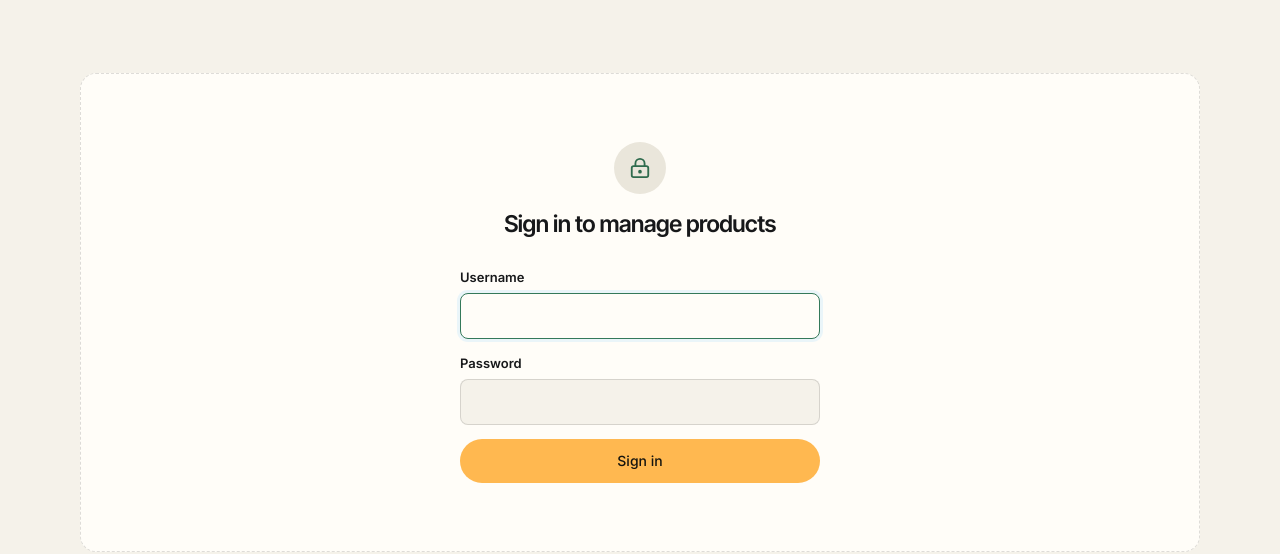
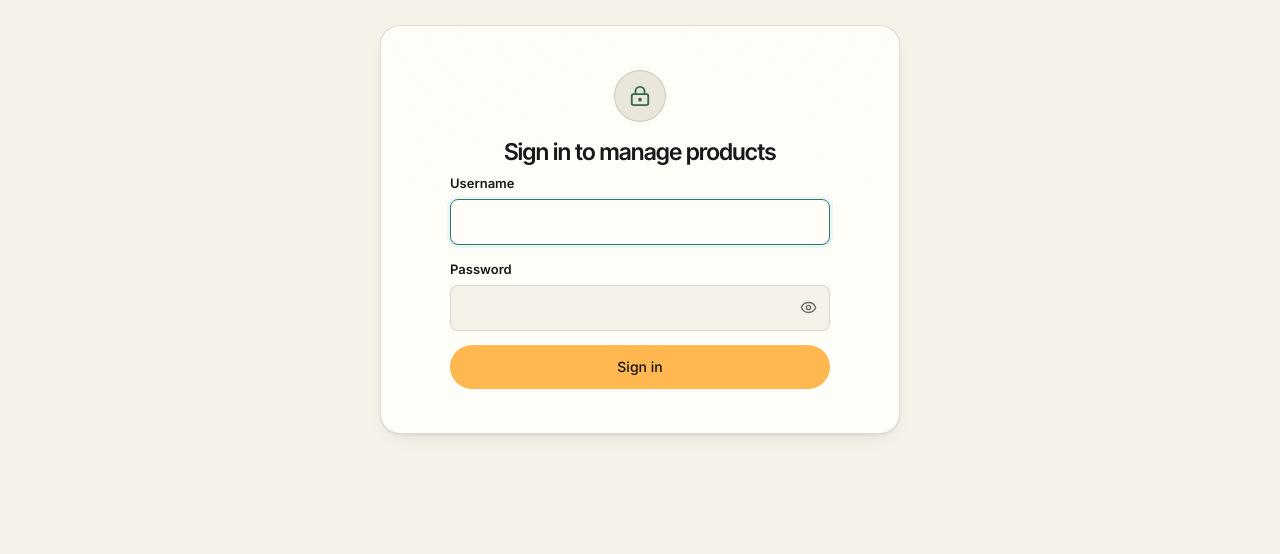
Before and after one commit to kelmaxxx/SARI, a plain HTML site: page frontend/admin.html in a window 1280 px wide. Shown: the part 269-823 px from the top of the page. Drawn offline with Linux system fonts and the light colour scheme.

Commit message:
Enhance admin authentication UI: add password visibility toggle and improve layout for sign-in form

```diff
--- a/frontend/admin.html
+++ b/frontend/admin.html
@@ -49,7 +49,7 @@
       <span>Checking your sign-in…</span>
     </div>
 
-    <section class="state state-wide" id="admin-auth" hidden aria-labelledby="admin-auth-title">
+    <section class="state state-wide auth-card" id="admin-auth" hidden aria-labelledby="admin-auth-title">
       <span class="state-icon"><i data-lucide="lock-keyhole" aria-hidden="true"></i></span>
       <h3 id="admin-auth-title">Sign in to manage products</h3>
       <p id="admin-auth-message" aria-live="polite"></p>
@@ -58,13 +58,18 @@
       <form id="admin-auth-form" class="auth-form" novalidate>
         <div class="field">
           <label for="admin-username">Username</label>
-          <input id="admin-username" name="username" type="text" autocomplete="username">
+          <input id="admin-username" name="username" type="text" autocomplete="username" autocapitalize="none" spellcheck="false" aria-describedby="admin-username-error">
           <p class="field-error" id="admin-username-error"></p>
         </div>
 
         <div class="field">
           <label for="admin-password">Password</label>
-          <input id="admin-password" name="password" type="password" autocomplete="current-password">
+          <div class="password-field">
+            <input id="admin-password" name="password" type="password" autocomplete="current-password" aria-describedby="admin-password-error">
+            <button type="button" class="password-toggle" data-password-toggle aria-label="Show password" aria-pressed="false">
+              <i data-lucide="eye" aria-hidden="true"></i>
+            </button>
+          </div>
           <p class="field-error" id="admin-password-error"></p>
         </div>
 
@@ -76,12 +81,22 @@
 
         <div class="field">
           <label for="admin-new-password">New password</label>
+          <div class="password-field">
             <input id="admin-new-password" name="newPassword" type="password" autocomplete="new-password">
+            <button type="button" class="password-toggle" data-password-toggle aria-label="Show password" aria-pressed="false">
+              <i data-lucide="eye" aria-hidden="true"></i>
+            </button>
+          </div>
         </div>
 
         <div class="field">
           <label for="admin-confirm-password">Confirm password</label>
+          <div class="password-field">
             <input id="admin-confirm-password" name="confirmPassword" type="password" autocomplete="new-password">
+            <button type="button" class="password-toggle" data-password-toggle aria-label="Show password" aria-pressed="false">
+              <i data-lucide="eye" aria-hidden="true"></i>
+            </button>
+          </div>
         </div>
 
         <div id="admin-required-attrs"></div>
@@ -94,6 +109,7 @@
     </section>
 
     <div id="admin-content" hidden>
+      <div class="table-card">
         <div class="admin-toolbar">
           <div class="search">
             <i data-lucide="search" class="search-icon" aria-hidden="true"></i>
@@ -103,7 +119,7 @@
           <p class="results" id="admin-count" aria-live="polite"></p>
         </div>
 
-      <div class="table-card">
+        <div class="table-scroll">
           <table class="product-table" id="product-table">
             <caption class="visually-hidden">All products in the catalog</caption>
             <thead>
@@ -117,6 +133,7 @@
             </thead>
             <tbody id="product-rows"></tbody>
           </table>
+        </div>
 
         <div class="admin-empty" id="admin-empty" hidden>
           <span class="state-icon"><i data-lucide="package-open" aria-hidden="true"></i></span>
@@ -249,6 +266,6 @@
   <script src="js/mock-data.js"></script>
   <script src="js/ui.js"></script>
   <script src="js/api.js?v=2"></script>
-  <script src="js/admin.js?v=4"></script>
+  <script src="js/admin.js?v=5"></script>
 </body>
 </html>
--- a/frontend/css/main.css
+++ b/frontend/css/main.css
@@ -903,6 +903,38 @@ textarea {
   margin-block: 48px 72px;
 }
 
+/* Sign-in gate: a contained panel, not a dashed empty-state box. */
+.state.auth-card {
+  width: min(520px, 100%);
+  margin: 0 auto 72px;
+  padding: clamp(30px, 5vw, 44px);
+  border: 1px solid var(--line);
+  border-radius: 20px;
+  background:
+    radial-gradient(140% 90% at 50% 0%, rgba(255, 255, 255, 0.05), transparent 60%),
+    var(--white);
+  box-shadow: var(--shadow-sm);
+}
+
+.auth-card h3 {
+  margin-top: 16px;
+  font-size: 1.3rem;
+}
+
+.auth-card .state-icon {
+  box-shadow: inset 0 0 0 1px var(--line);
+}
+
+.auth-card #admin-auth-message:empty {
+  display: none;
+}
+
+.auth-card #admin-auth-message:not(:empty) {
+  margin: 0 0 18px;
+  color: var(--danger);
+  font-size: 13.5px;
+}
+
 .state-icon {
   display: grid;
   place-items: center;
@@ -1124,8 +1156,9 @@ textarea {
   grid-template-columns: minmax(220px, 340px) 1fr;
   align-items: center;
   gap: 16px;
-  padding: 16px 0;
-  border-top: 1px solid var(--line);
+  padding: 14px 20px;
+  border-bottom: 1px solid var(--line);
+  background: var(--cream);
 }
 
 .admin-toolbar .results {
@@ -1137,6 +1170,11 @@ textarea {
   border: 1px solid var(--line);
   border-radius: 14px;
   background: var(--white);
+  box-shadow: var(--shadow-sm);
+}
+
+.table-scroll {
+  overflow-x: auto;
 }
 
 .product-table {
@@ -1470,6 +1508,47 @@ textarea {
   text-align: left;
 }
 
+.auth-card .auth-form {
+  width: 100%;
+  max-width: 380px;
+}
+
+.password-field {
+  position: relative;
+}
+
+.password-field input {
+  padding-right: 46px;
+}
+
+.password-toggle {
+  position: absolute;
+  top: 50%;
+  right: 5px;
+  display: grid;
+  place-items: center;
+  width: 34px;
+  height: 34px;
+  padding: 0;
+  border: 0;
+  border-radius: 8px;
+  background: transparent;
+  color: var(--muted);
+  cursor: pointer;
+  transform: translateY(-50%);
+  transition: background-color 0.2s var(--ease), color 0.2s var(--ease);
+}
+
+.password-toggle:hover {
+  background: var(--cream-deep);
+  color: var(--ink);
+}
+
+.password-toggle svg {
+  width: 17px;
+  height: 17px;
+}
+
 /* Reused form messages must outrank the .state p rule. */
 .auth-form .field-error,
 .auth-form .field-hint {
@@ -1712,10 +1791,6 @@ textarea {
     display: none;
   }
 
-  .table-card {
-    overflow-x: auto;
-  }
-
   .brand-logo {
     height: 28px;
   }
--- a/frontend/js/admin.js
+++ b/frontend/js/admin.js
@@ -60,6 +60,14 @@
     if (!els.rows) return;
 
     els.authForm.addEventListener("submit", submitCredentials);
+
+    // Show/hide toggles for every password field in the sign-in gate.
+    document.addEventListener("click", function (event) {
+      var toggle = event.target.closest("[data-password-toggle]");
+      if (!toggle) return;
+      setPasswordVisibility(toggle, toggle.getAttribute("aria-pressed") !== "true");
+      SARI.refreshIcons();
+    });
 
     var auth;
     try {
@@ -172,6 +180,20 @@
     els.challengeMessage.textContent = "";
     els.authSubmit.disabled = false;
     els.authSubmit.textContent = "Sign in";
+    document.querySelectorAll("[data-password-toggle]").forEach(function (toggle) {
+      setPasswordVisibility(toggle, false);
+    });
+    SARI.refreshIcons();
+  }
+
+  // `toggle` sits next to its input inside a .password-field wrapper.
+  function setPasswordVisibility(toggle, show) {
+    var input = toggle.parentNode.querySelector("input");
+    input.type = show ? "text" : "password";
+    toggle.setAttribute("aria-pressed", show ? "true" : "false");
+    toggle.setAttribute("aria-label", show ? "Hide password" : "Show password");
+    toggle.innerHTML =
+      '<i data-lucide="' + (show ? "eye-off" : "eye") + '" aria-hidden="true"></i>';
   }
 
   async function submitCredentials(event) {
```
Lines whose indentation alone changed are shown as unchanged.
